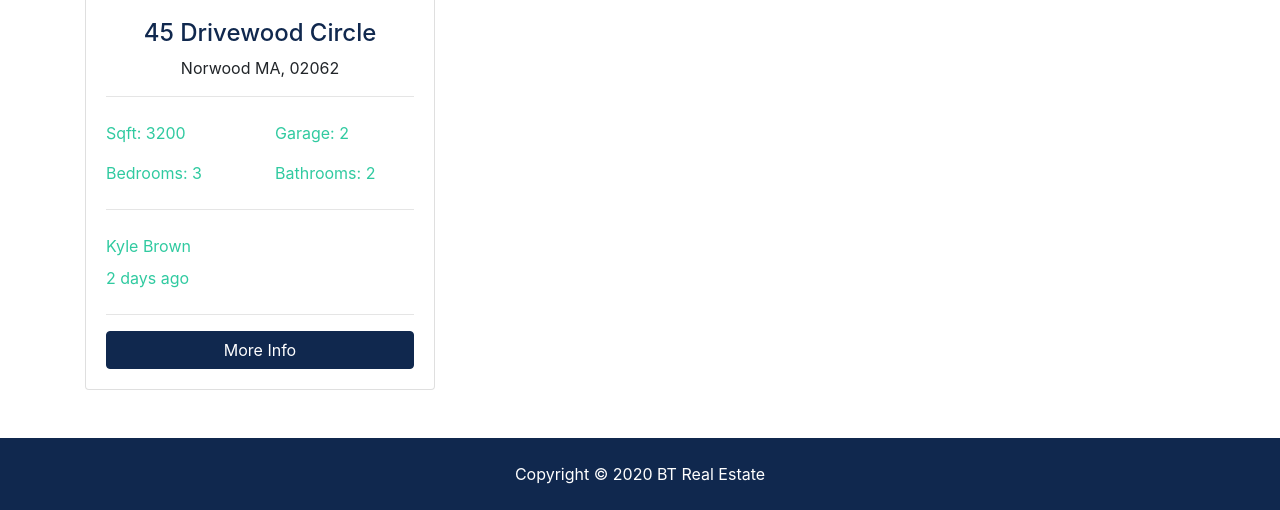
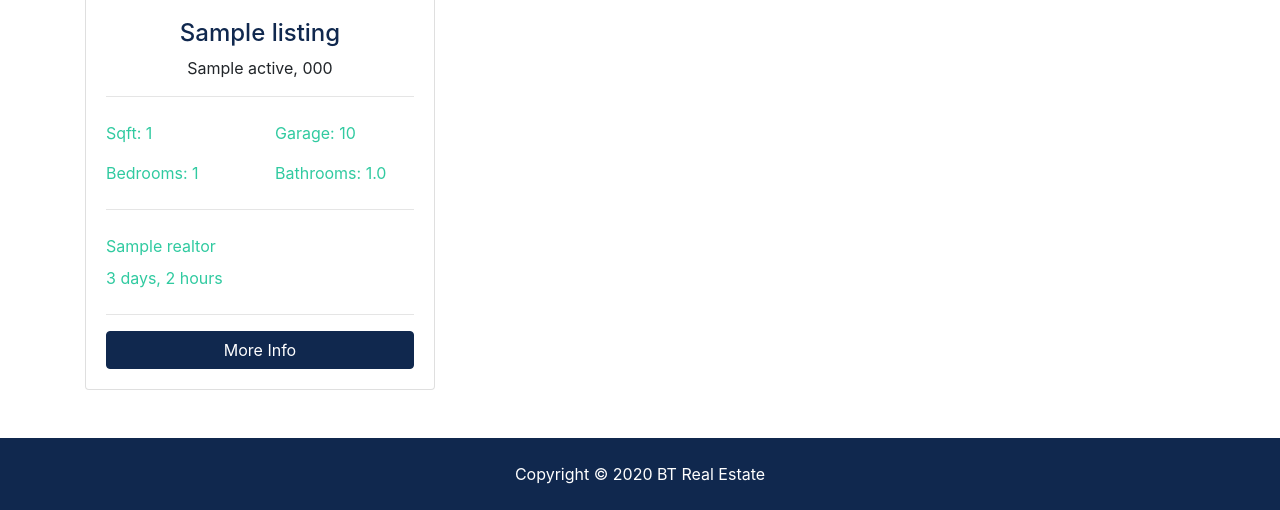
Before and after one commit to zolomohan/bt-real-estate, a Django app: page /listings/search/ in a window 1280 px wide. Shown: the part 765-1275 px from the top of the page. Run offline with Django 3.2, Linux system fonts and the light colour scheme; tables that the repository leaves empty hold one stand-in row (values such as "Sample post"); grey boxes marked "Sample" are stand-in pictures; some libraries are stand-ins or nearby versions.

Commit message:
Add Search Option

```diff
--- a/listings/views.py
+++ b/listings/views.py
@@ -27,7 +27,41 @@ def listing(request, listing_id):
 
 
 def search(request):
+
+    queryset_list = Listing.objects.order_by('-list_date')
+
+    # Keywords
+    if 'keywords' in request.GET:
+        keywords = request.GET['keywords']
+        if keywords: # Check for Empty String
+            queryset_list = queryset_list.filter(description__icontains=keywords)
+
+    # City
+    if 'city' in request.GET:
+        city = request.GET['city']
+        if city:
+            queryset_list = queryset_list.filter(city__iexact=city)
+
+    # State
+    if 'state' in request.GET:
+        state = request.GET['state']
+        if state:
+            queryset_list = queryset_list.filter(state__iexact=state)
+
+    # Bedrooms
+    if 'bedrooms' in request.GET:
+        bedrooms = request.GET['bedrooms']
+        if bedrooms:
+            queryset_list = queryset_list.filter(bedrooms__lte=bedrooms)
+
+    # Bedrooms
+    if 'price' in request.GET:
+        price = request.GET['price']
+        if price:
+            queryset_list = queryset_list.filter(price__lte=price)
+
     context = {
+        "listings": queryset_list,
         "state_options": state_options,
         "bedroom_options": bedroom_options,
         "price_options": price_options
--- a/templates/listings/search.html
+++ b/templates/listings/search.html
@@ -80,49 +80,55 @@
     <div class="container">
       <div class="row">
 
-        <!-- Listing 1 -->
+        {% if listings %}
+          {% for listing in listings %}
             <div class="col-md-6 col-lg-4 mb-4">
               <div class="card listing-preview">
-            <img class="card-img-top" src="assets/img/homes/home-1.jpg" alt="">
+                <img class="card-img-top" src="{{listing.photo_main.url}}" alt="">
                 <div class="card-img-overlay">
                 <h2>
-                <span class="badge badge-secondary text-white">$490,000</span>
+                  <span class="badge badge-secondary text-white">${{ listing.price | intcomma }}</span>
                 </h2>
                 </div>
                 <div class="card-body">
                 <div class="listing-heading text-center">
-                <h4 class="text-primary">45 Drivewood Circle</h4>
+                  <h4 class="text-primary">{{ listing.title }}</h4>
                   <p>
-                  <i class="fas fa-map-marker text-secondary"></i> Norwood MA, 02062</p>
+                  <i class="fas fa-map-marker text-secondary"></i> {{ listing.city }} {{ listing.state }}, {{listing.zipcode}}</p>
                 </div>
                 <hr>
                 <div class="row py-2 text-secondary">
                   <div class="col-6">
-                  <i class="fas fa-th-large"></i> Sqft: 3200</div>
+                  <i class="fas fa-th-large"></i> Sqft: {{ listing.sqft }}</div>
                   <div class="col-6">
-                  <i class="fas fa-car"></i> Garage: 2</div>
+                  <i class="fas fa-car"></i> Garage: {{ listing.garage }}</div>
                 </div>
                 <div class="row py-2 text-secondary">
                   <div class="col-6">
-                  <i class="fas fa-bed"></i> Bedrooms: 3</div>
+                  <i class="fas fa-bed"></i> Bedrooms: {{ listing.bedrooms }}</div>
                   <div class="col-6">
-                  <i class="fas fa-bath"></i> Bathrooms: 2</div>
+                  <i class="fas fa-bath"></i> Bathrooms: {{ listing.bathrooms }}</div>
                 </div>
                 <hr>
                 <div class="row py-2 text-secondary">
                   <div class="col-12">
-                  <i class="fas fa-user"></i> Kyle Brown</div>
+                  <i class="fas fa-user"></i> {{ listing.realtor }}</div>
                 </div>
                 <div class="row text-secondary pb-2">
                   <div class="col-6">
-                  <i class="fas fa-clock"></i> 2 days ago</div>
+                  <i class="fas fa-clock"></i> {{listing.list_date | timesince }}</div>
                 </div>
                 <hr>
-              <a href="listing.html" class="btn btn-primary btn-block">More Info</a>
+                <a href={% url 'listing' listing.id %} class="btn btn-primary btn-block">More Info</a>
                 </div>
               </div>
             </div>
-
+          {% endfor %}
+        {% else %}
+          <div class="col-md-12">
+            <p>No Listings Available</p>
+          </div>
+        {% endif %}
       </div>
     </div>
   </section>
--- a/templates/pages/index.html
+++ b/templates/pages/index.html
@@ -84,7 +84,8 @@
 						<div class="listing-heading text-center">
 							<h4 class="text-primary">{{ listing.title }}</h4>
 							<p>
-                  <i class="fas fa-map-marker text-secondary"></i> {{ listing.city }} {{ listing.state }}, {{listing.zipcode}}</p>
+								<i class="fas fa-map-marker text-secondary"></i> {{ listing.city }} {{ listing.state }},
+								{{listing.zipcode}}</p>
 						</div>
 						<hr>
 						<div class="row py-2 text-secondary">
```
Lines whose indentation alone changed are shown as unchanged.
